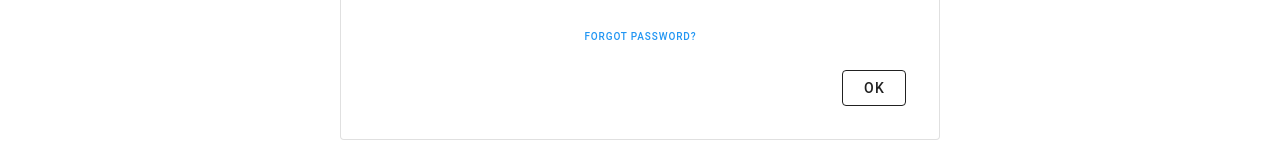
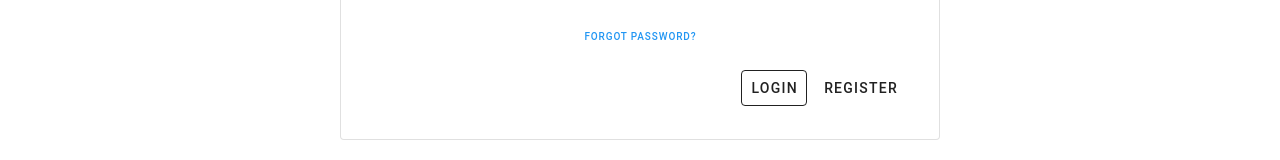
Before and after one commit to AntonioEdelinski/SweetTooth, a Vue app in the folder sweettooth/: page /login in a window 1280 px wide. Shown: the part 493-653 px from the top of the page. Built offline with nearby package versions, Linux system fonts and the light colour scheme; no server answers; what vue-croppa would draw is missing.

Commit message:
Update login.vue

```diff
--- a/sweettooth/src/views/login.vue
+++ b/sweettooth/src/views/login.vue
@@ -43,8 +43,9 @@
 			</v-card-text>
 			<v-card-actions class="card-actions">
 			  <v-btn @click="login" :disabled="isButtonDisabled" outlined>
-				OK
+				LOGIN
 			  </v-btn>
+			  <v-btn text @click="$router.push('/register')">Register</v-btn>
 			</v-card-actions>
 		  </v-card>
 		  <v-dialog
@@ -134,7 +135,6 @@
 		  .catch((error) => {
 			const errorCode = error.code;
 			const errorMessage = error.message;
-			// Handle error if needed
 		  });
 		this.closeDialog();
 	  },
```
